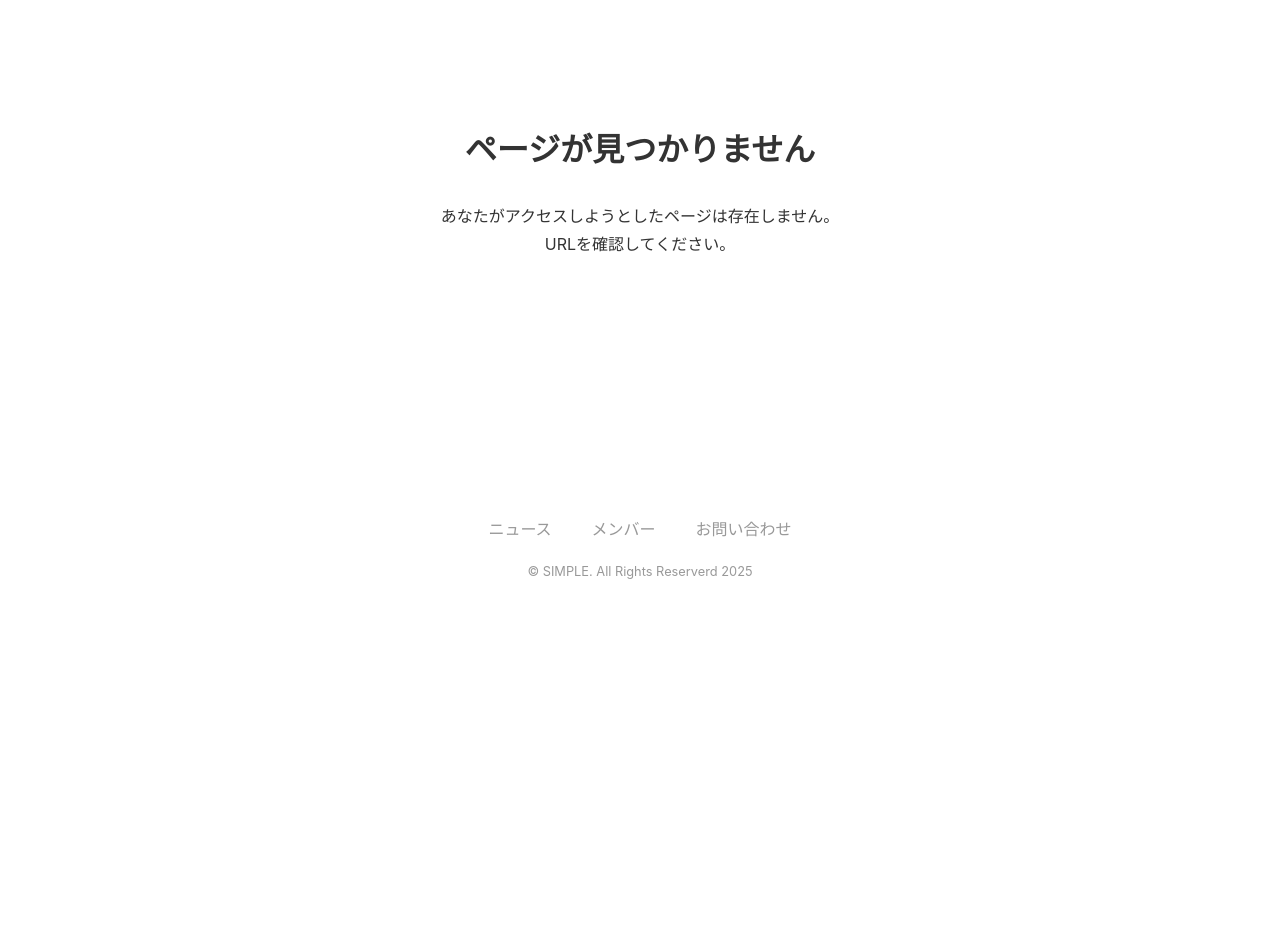
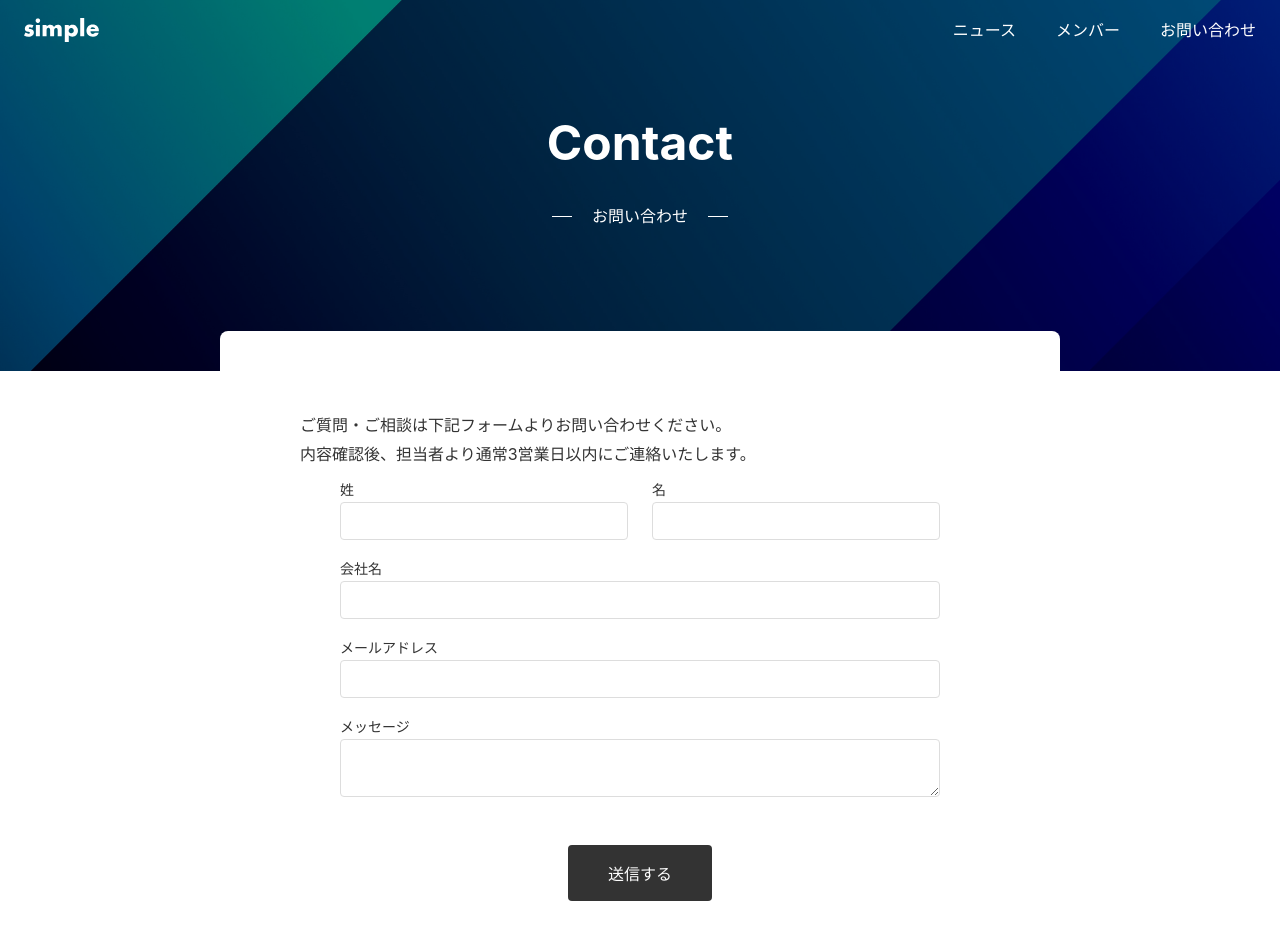
Before and after one commit to cancion97/my-next-project, a Next.js app: page /contact in a window 1280 px wide. Before the commit this address had no page. Shown: the top 952 px of the page. Before the commit the page ends 800 px from the top, so only its background shows below. Built offline with nearby package versions, Linux system fonts and the light colour scheme.

Commit message:
9章まで完了

```diff
--- /dev/null
+++ b/app/_actions/contact.tsx
@@ -0,0 +1,59 @@
+"use server";
+
+function validateEmail(email: string) {
+  const pattern = /^[^\s@]+@[^\s@]+\.[^\s@]+$/;
+  return pattern.test(email);
+}
+
+export async function createContactData(_prevState: any, formData: FormData) {
+  const rawFormData = {
+    lastname: formData.get("lastname") as string,
+    firstname: formData.get("firstname") as string,
+    company: formData.get("company") as string,
+    email: formData.get("email") as string,
+    message: formData.get("message") as string,
+  };
+
+  if (!rawFormData.lastname) {
+    return {
+      status: "error",
+      message: "姓を入力してください",
+    };
+  }
+
+  if (!rawFormData.firstname) {
+    return {
+      status: "error",
+      message: "名を入力してください",
+    };
+  }
+
+  if (!rawFormData.company) {
+    return {
+      status: "error",
+      message: "会社名を入力してください",
+    };
+  }
+
+  if (!rawFormData.email) {
+    return {
+      status: "error",
+      message: "メールアドレスを入力してください",
+    };
+  }
+
+  if (!validateEmail(rawFormData.email)) {
+    return {
+      status: "error",
+      message: "メールアドレスの形式が誤っています",
+    };
+  }
+
+  if (!rawFormData.message) {
+    return {
+      status: "error",
+      message: "メッセージを入力してください",
+    };
+  }
+  return { status: "success", message: "OK" };
+}
--- /dev/null
+++ b/app/_components/ContactForm/ContactForm.module.css
@@ -0,0 +1,73 @@
+.form {
+  max-width: 600px;
+  margin: 0 auto;
+}
+
+.item {
+  display: flex;
+  flex-direction: column;
+  flex: 1;
+  padding: 8px 0;
+}
+
+.horizontal {
+  display: flex;
+  justify-content: flex-start;
+  align-items: center;
+  width: 100%;
+  gap: 24px;
+}
+
+.label {
+  font-size: 14px;
+}
+
+.textfield {
+  border: 1px solid var(--color-border);
+  padding: 8px;
+  border-radius: 4px;
+  line-height: 1.5;
+  width: 100%;
+}
+
+.textarea {
+  border: 1px solid var(--color-border);
+  padding: 8px;
+  border-radius: 4px;
+  line-height: 1.5;
+  width: 100%;
+}
+
+.actions {
+  text-align: center;
+  margin-top: 40px;
+}
+
+.button {
+  border: none;
+  background-color: var(--color-button-primary);
+  padding: 16px 40px;
+  font-size: 16px;
+  border-radius: 4px;
+  color: var(--color-text-unpainted);
+  cursor: pointer;
+}
+
+.success {
+  background-color: var(--color-bg-sub);
+  text-align: center;
+  padding: 40px;
+  border-radius: var(--border-radius);
+}
+
+.error {
+  color: var(--color-text-error);
+  font-size: 14px;
+  margin-bottom: 8px;
+}
+
+@media (max-width: 640px) {
+  .success {
+    text-align: left;
+  }
+}
--- /dev/null
+++ b/app/_components/ContactForm/ContactForm.tsx
@@ -0,0 +1,86 @@
+"use client";
+
+import { createContactData } from "@/app/_actions/contact";
+import { useFormState } from "react-dom";
+import styles from "./ContactForm.module.css";
+
+const initialState = {
+  status: "",
+  message: "",
+};
+
+export default function ContactForm() {
+  const [state, formAction] = useFormState(createContactData, initialState);
+  console.log(state);
+  if (state.status === "success") {
+    return (
+      <p className={styles.success}>
+        お問い合わせいただき、ありがとうございます。
+        <br />
+        お返事まで今しばらくお待ちください。
+      </p>
+    );
+  }
+  return (
+    <form className={styles.form} action={formAction}>
+      <div className={styles.horizontal}>
+        <div className={styles.item}>
+          <label className={styles.label} htmlFor="lastname">
+            姓
+          </label>
+          <input
+            className={styles.textfield}
+            type="text"
+            id="lastname"
+            name="lastname"
+          />
+        </div>
+        <div className={styles.item}>
+          <label className={styles.label} htmlFor="firstname">
+            名
+          </label>
+          <input
+            className={styles.textfield}
+            type="text"
+            id="firstname"
+            name="firstname"
+          />
+        </div>
+      </div>
+      <div className={styles.item}>
+        <label className={styles.label} htmlFor="company">
+          会社名
+        </label>
+        <input
+          className={styles.textfield}
+          type="text"
+          id="company"
+          name="company"
+        />
+      </div>
+      <div className={styles.item}>
+        <label className={styles.label} htmlFor="email">
+          メールアドレス
+        </label>
+        <input
+          className={styles.textfield}
+          type="text"
+          id="email"
+          name="email"
+        />
+      </div>
+      <div className={styles.item}>
+        <label className={styles.label} htmlFor="message">
+          メッセージ
+        </label>
+        <textarea className={styles.textarea} id="message" name="message" />
+      </div>
+      <div className={styles.actions}>
+        {state.status === "error" && (
+          <p className={styles.error}>{state.message}</p>
+        )}
+        <input type="submit" value="送信する" className={styles.button} />
+      </div>
+    </form>
+  );
+}
--- /dev/null
+++ b/app/contact/layout.tsx
@@ -0,0 +1,15 @@
+import Hero from "../_components/Hero/Hero";
+import Sheet from "../_components/Sheet/Sheet";
+
+type Props = {
+  children: React.ReactNode;
+};
+
+export default function RootLayout({ children }: Props) {
+  return (
+    <>
+      <Hero title="Contact" sub="お問い合わせ" />
+      <Sheet>{children}</Sheet>
+    </>
+  );
+}
--- /dev/null
+++ b/app/contact/page.module.css
@@ -0,0 +1,10 @@
+.text {
+  text-align: center;
+  margin-bottom: 40px;
+}
+
+@media (max-width: 640px) {
+  .text {
+    text-align: left;
+  }
+}
--- /dev/null
+++ b/app/contact/page.tsx
@@ -0,0 +1,15 @@
+import ContactForm from "../_components/ContactForm/ContactForm";
+import styles from "./page.module.css";
+
+export default function Page() {
+  return (
+    <div className={styles.container}>
+      <p className={styles.tetx}>
+        ご質問・ご相談は下記フォームよりお問い合わせください。
+        <br />
+        内容確認後、担当者より通常3営業日以内にご連絡いたします。
+      </p>
+      <ContactForm />
+    </div>
+  );
+}
```
